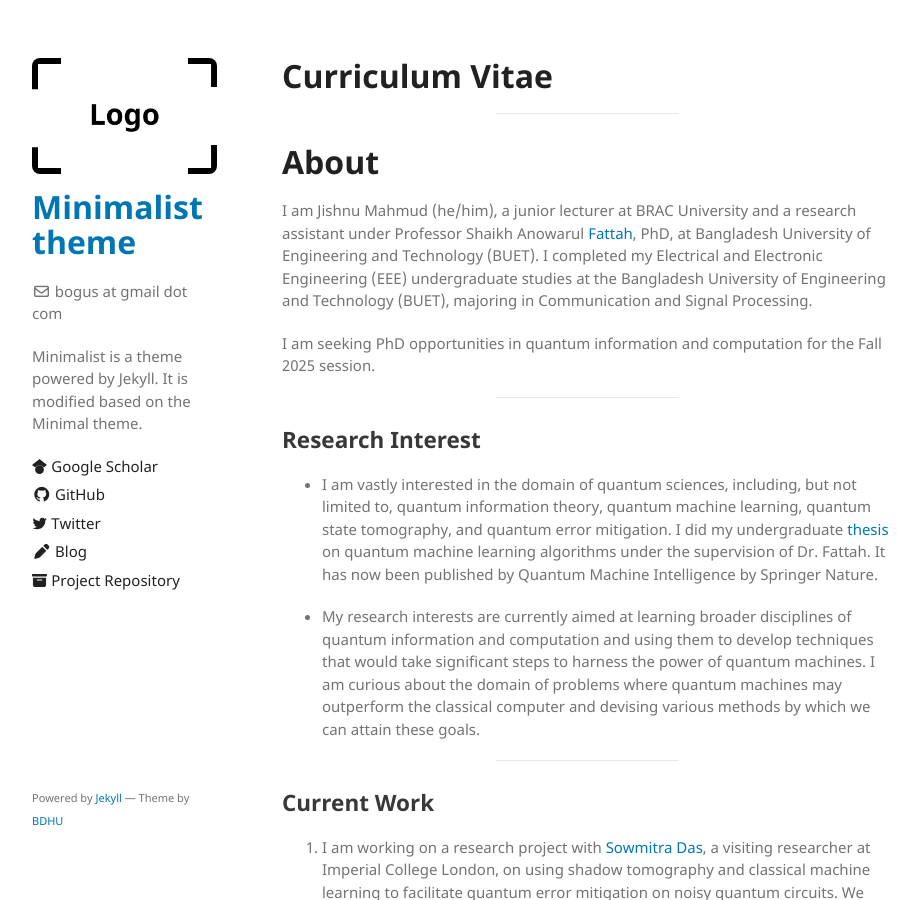
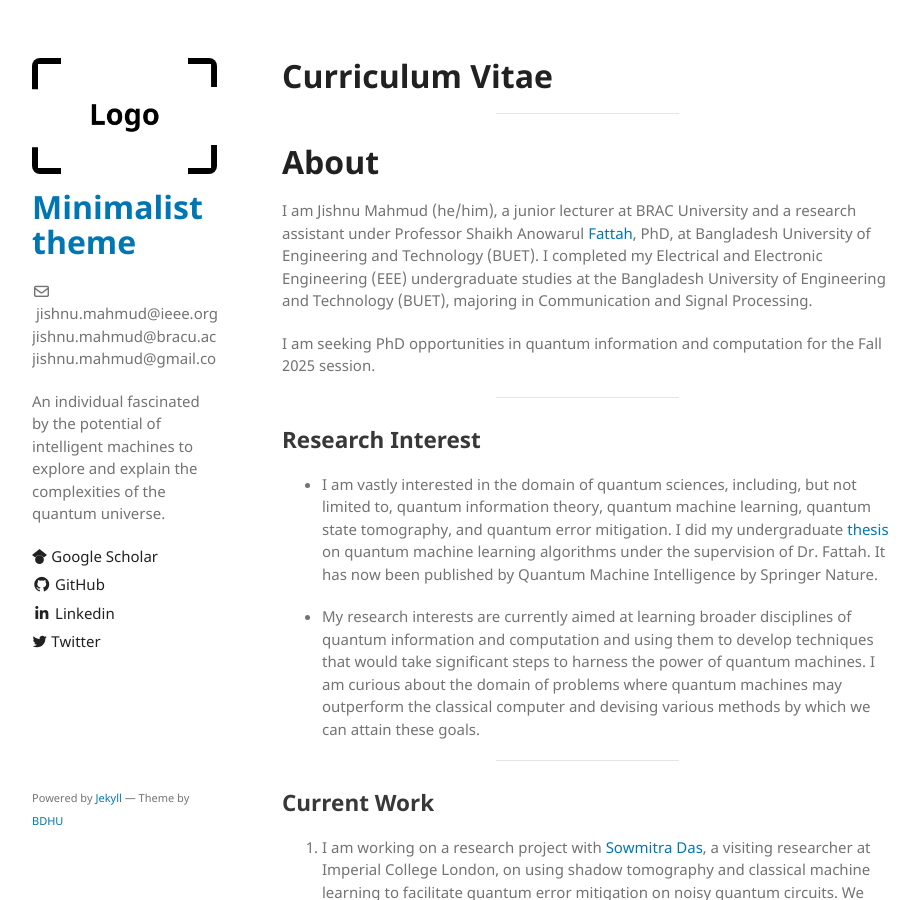
Before and after one commit to sowmitra-das-sumit/sowmitra-das-sumit.github.io, a Jekyll site: the page built from index.md, in a window 1280 px wide and 900 px high. Shown: the whole window, without its empty margins (178-1097 px from the left). Built offline with Jekyll 4.4.1, drawn with Linux system fonts in a browser that asks for light colours; our own code applies the rules of GitHub Pages for plain Markdown files.

Commit message:
Update _config.yml

```diff
--- a/_config.yml
+++ b/_config.yml
@@ -1,9 +1,9 @@
 title: Minimalist theme
 logo: /assets/img/logo.png
-email: bogus at gmail dot com
-description: Minimalist is a theme powered by Jekyll. It is modified based on the Minimal theme.
+email: jishnu.mahmud@ieee.org, jishnu.mahmud@bracu.ac.bd, jishnu.mahmud@gmail.com
+description: An individual fascinated by the potential of intelligent machines to explore and explain the complexities of the quantum universe.
 show_downloads: false
-google_analytics: G-ZLK2GHB055
+# google_analytics: G-ZLK2GHB055
 color-scheme: auto
 plugins:
   - jekyll-sitemap
@@ -14,22 +14,23 @@ plugins:
 sidebar:
   - name: Google Scholar
     icon: <svg xmlns="http://www.w3.org/2000/svg" aria-hidden="true" role="img" style="vertical-align:-0.125em;" width="1em" height="1em" preserveAspectRatio="xMidYMid meet" viewBox="0 0 24 24"><path d="M5.242 13.769L0 9.5L12 0l12 9.5l-5.242 4.269C17.548 11.249 14.978 9.5 12 9.5c-2.977 0-5.548 1.748-6.758 4.269zM12 10a7 7 0 1 0 0 14a7 7 0 0 0 0-14z" fill="currentColor"/></svg>
-    link: https://scholar.google.com/citations?user=zR6afi8AAAAJ
+    link: https://scholar.google.com/citations?user=7eAVOXsAAAAJ&hl=en
   - name: GitHub
     icon: <i class="fa-brands fa-github"></i>
-    link: https://github.com/BDHU
+    link: https://github.com/chacconed
+  - name: Linkedin
+    icon: <i class="fab fa-linkedin-in"></i>
+    link: https://www.linkedin.com/in/jishnu-mahmud/
   - name: Twitter
     icon: <svg xmlns="http://www.w3.org/2000/svg" aria-hidden="true" role="img" style="vertical-align:-0.125em;" width="1em" height="1em" preserveAspectRatio="xMidYMid meet" viewBox="0 0 24 24"><g fill="none"><path d="M23.643 4.937c-.835.37-1.732.62-2.675.733a4.67 4.67 0 0 0 2.048-2.578a9.3 9.3 0 0 1-2.958 1.13a4.66 4.66 0 0 0-7.938 4.25a13.229 13.229 0 0 1-9.602-4.868c-.4.69-.63 1.49-.63 2.342A4.66 4.66 0 0 0 3.96 9.824a4.647 4.647 0 0 1-2.11-.583v.06a4.66 4.66 0 0 0 3.737 4.568a4.692 4.692 0 0 1-2.104.08a4.661 4.661 0 0 0 4.352 3.234a9.348 9.348 0 0 1-5.786 1.995a9.5 9.5 0 0 1-1.112-.065a13.175 13.175 0 0 0 7.14 2.093c8.57 0 13.255-7.098 13.255-13.254c0-.2-.005-.402-.014-.602a9.47 9.47 0 0 0 2.323-2.41l.002-.003z" fill="currentColor"/></g></svg>
-    link: https://twitter.com/BodunHu
-  - name: Blog
-    icon: <i class="fa-solid fa-pen"></i>
-    link: https://www.bodunhu.com/blog/
-  - name: Project Repository
-    icon: <svg xmlns="http://www.w3.org/2000/svg" aria-hidden="true" role="img" style="vertical-align:-0.125em;" width="1em" height="1em" preserveAspectRatio="xMidYMid meet" viewBox="0 0 16 16"><g fill="currentColor"><path d="M12.643 15C13.979 15 15 13.845 15 12.5V5H1v7.5C1 13.845 2.021 15 3.357 15h9.286zM5.5 7h5a.5.5 0 0 1 0 1h-5a.5.5 0 0 1 0-1zM.8 1a.8.8 0 0 0-.8.8V3a.8.8 0 0 0 .8.8h14.4A.8.8 0 0 0 16 3V1.8a.8.8 0 0 0-.8-.8H.8z"/></g></svg>
-    link: https://github.com/BDHU/minimalist
+    link: https://x.com/chacconed
+
+  # - name: Project Repository
+  #   icon: <svg xmlns="http://www.w3.org/2000/svg" aria-hidden="true" role="img" style="vertical-align:-0.125em;" width="1em" height="1em" preserveAspectRatio="xMidYMid meet" viewBox="0 0 16 16"><g fill="currentColor"><path d="M12.643 15C13.979 15 15 13.845 15 12.5V5H1v7.5C1 13.845 2.021 15 3.357 15h9.286zM5.5 7h5a.5.5 0 0 1 0 1h-5a.5.5 0 0 1 0-1zM.8 1a.8.8 0 0 0-.8.8V3a.8.8 0 0 0 .8.8h14.4A.8.8 0 0 0 16 3V1.8a.8.8 0 0 0-.8-.8H.8z"/></g></svg>
+  #   link: https://github.com/BDHU/minimalist
 
 # https://github.com/github/pages-gem/issues/399#issuecomment-301827749
 # When running locally, we run into the following error —
 # GitHub Metadata: No GitHub API authentication could be found. Some fields may be missing or have incorrect data.
 # adding this avoids it
-github: [metadata]
+# github: [metadata]
```
